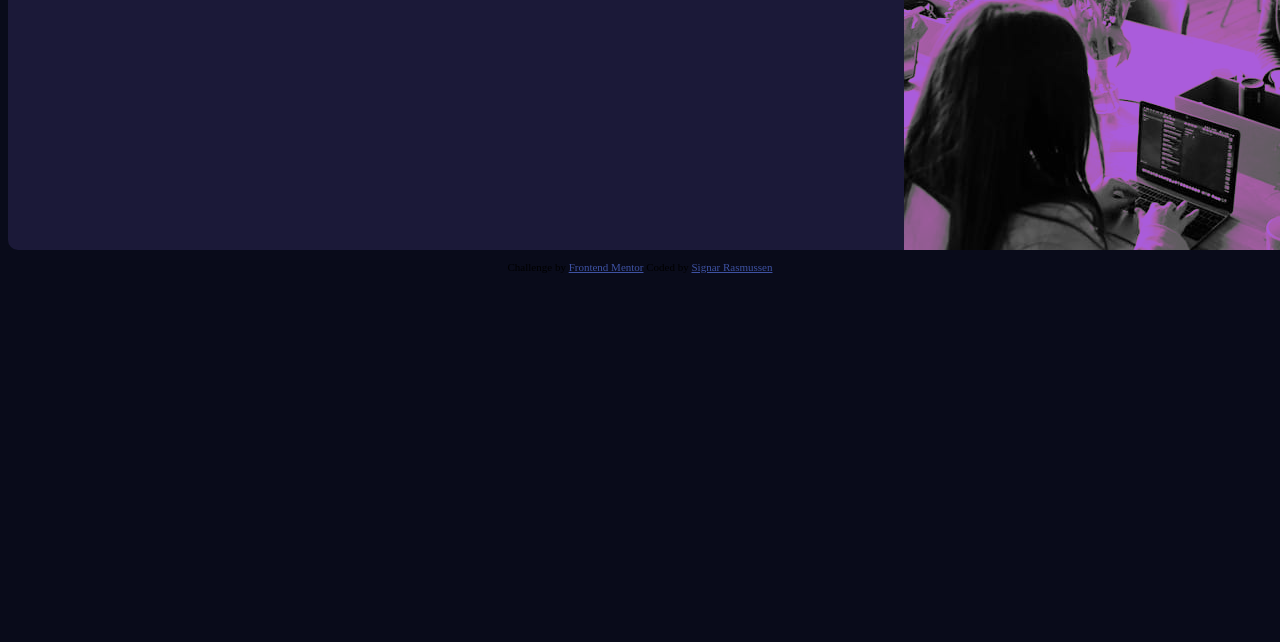
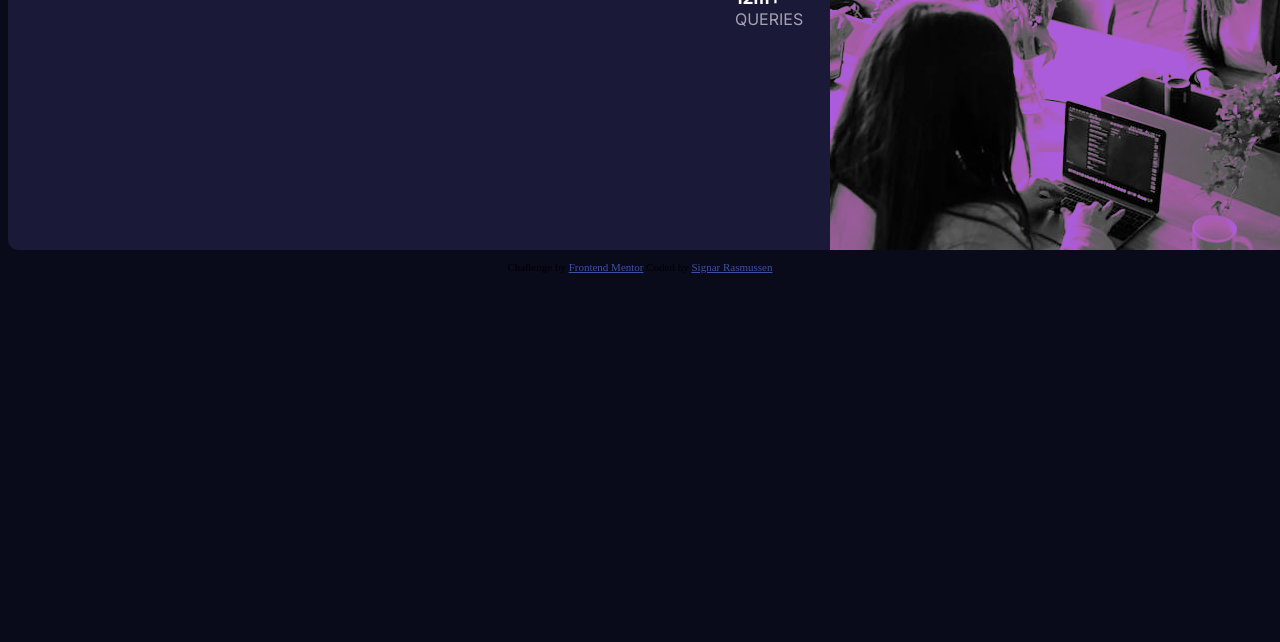
Before and after one commit to TheRealZekre/Stats, a plain HTML site: page index.html in a window 1280 px wide. Shown: the part 158-800 px from the top of the page. Drawn offline with Linux system fonts and the light colour scheme.

Commit message:
Update styles.css

```diff
--- a/styles.css
+++ b/styles.css
@@ -25,18 +25,15 @@ body {
 
 /* main="card" */
 .card {
+    display: flex;
     width: 1440px;
     height: 400px;
     border-radius: 10px;
-    display: flex;
-    justify-content: center;
     background-color: var(--dark-desaturated-blue);
-
 }
 .card .heading {
     color: var(--white);
     font-family: 'Lexend Deca';
-
 }
 
 /* section */
@@ -44,19 +41,14 @@ section.paragraph {
     color: var(--slightly-transparent-white);
     font-family: 'Inter';
     font-weight: 400;
-
     line-height: 1.5;
-
 }
 .heading span {
     color: var(--soft-violet);
 }
 
 /* stats */
-
 .stats {
-    display: flex;
-    justify-content: center;
     font-family: 'Inter';
     font-weight: 400;
 }
@@ -73,6 +65,7 @@ section.paragraph {
 }
 
 .img {
+
     border-radius: 0px 10px 10px 0px;
     height: 100%;
     width: 90%;
```
